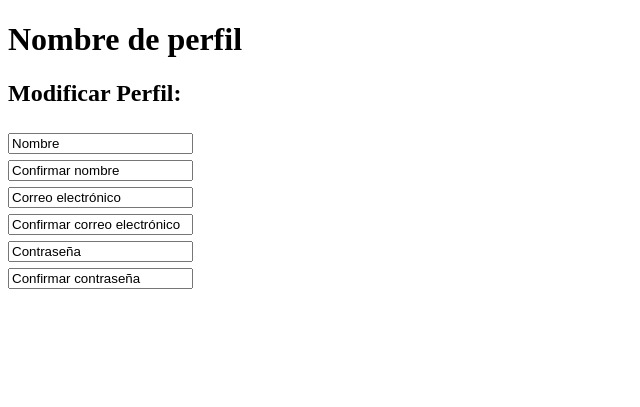
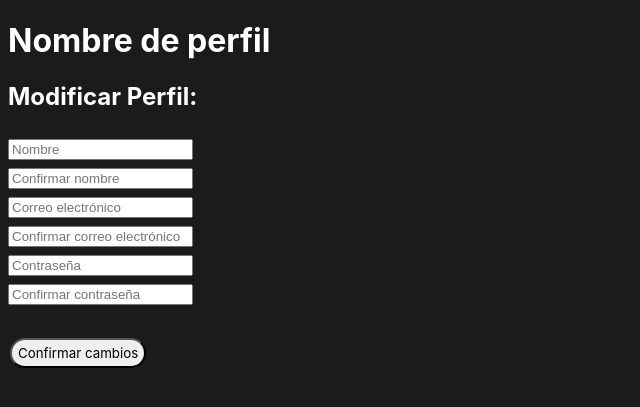
Before and after one commit to fedelaborda/Proyecto2022, a PHP site: page /Proyecto2022/perfil.php in a window 1280 px wide. Shown: the top 407 px of the page, without its empty margins (0-640 px from the left). Run offline with PHP 8.4, Linux system fonts and the light colour scheme.

Commit message:
perfil css

```diff
--- a/estiloperfil.css
+++ b/estiloperfil.css
@@ -0,0 +1,23 @@
+body{
+    background: rgb(27, 27, 27);
+    font-family: -apple-system, BlinkMacSystemFont, 'Segoe UI', Roboto, Oxygen, Ubuntu, Cantarell, 'Open Sans', 'Helvetica Neue', sans-serif;
+    color: white;
+
+}
+.btnConfirmar{
+    position: absolute;
+    width: 30px;
+    left: 10px;
+    height: 30px;
+    top: 335px;
+}
+input[type="submit"]{
+    border-radius: 25px;
+    height: 30px;
+    font-family: -apple-system, BlinkMacSystemFont, 'Segoe UI', Roboto, Oxygen, Ubuntu, Cantarell, 'Open Sans', 'Helvetica Neue', sans-serif; ;
+    line-height: 0px;
+}
+input[type="submit"]:hover{
+    border-color: white;
+    transition: .1s;
+}
--- a/perfil.php
+++ b/perfil.php
@@ -5,6 +5,7 @@
     <meta http-equiv="X-UA-Compatible" content="IE=edge">
     <meta name="viewport" content="width=device-width, initial-scale=1.0">
     <title>Mi Perfil - OrtLauncher</title>
+    <link rel="stylesheet" href="estiloperfil.css" />
 </head>
 <body>
     <header>
@@ -13,12 +14,14 @@
 
     <div class="modificarPerfil">
         <h2>Modificar Perfil:<h2>
-            <input type = "text" value = "Nombre"> <br>
-            <input type = "text" value = "Confirmar nombre"> <br>
-            <input type = "text" value = "Correo electrónico"> <br>
-            <input type = "text" value = "Confirmar correo electrónico"> <br>
-            <input type = "text" value = "Contraseña"> <br>
-            <input type = "text" value = "Confirmar contraseña"> <br>
+            <input type = "text" placeholder = "Nombre"> <br>
+            <input type = "text" placeholder = "Confirmar nombre"> <br>
+            <input type = "text" placeholder = "Correo electrónico"> <br>
+            <input type = "text" placeholder = "Confirmar correo electrónico"> <br>
+            <input type = "text" placeholder = "Contraseña"> <br>
+            <input type = "text" placeholder = "Confirmar contraseña"> <br>
+            <div class="btnConfirmar">
+            <input type = "submit" value = "Confirmar cambios">
     </div>
 
 </body>
```
